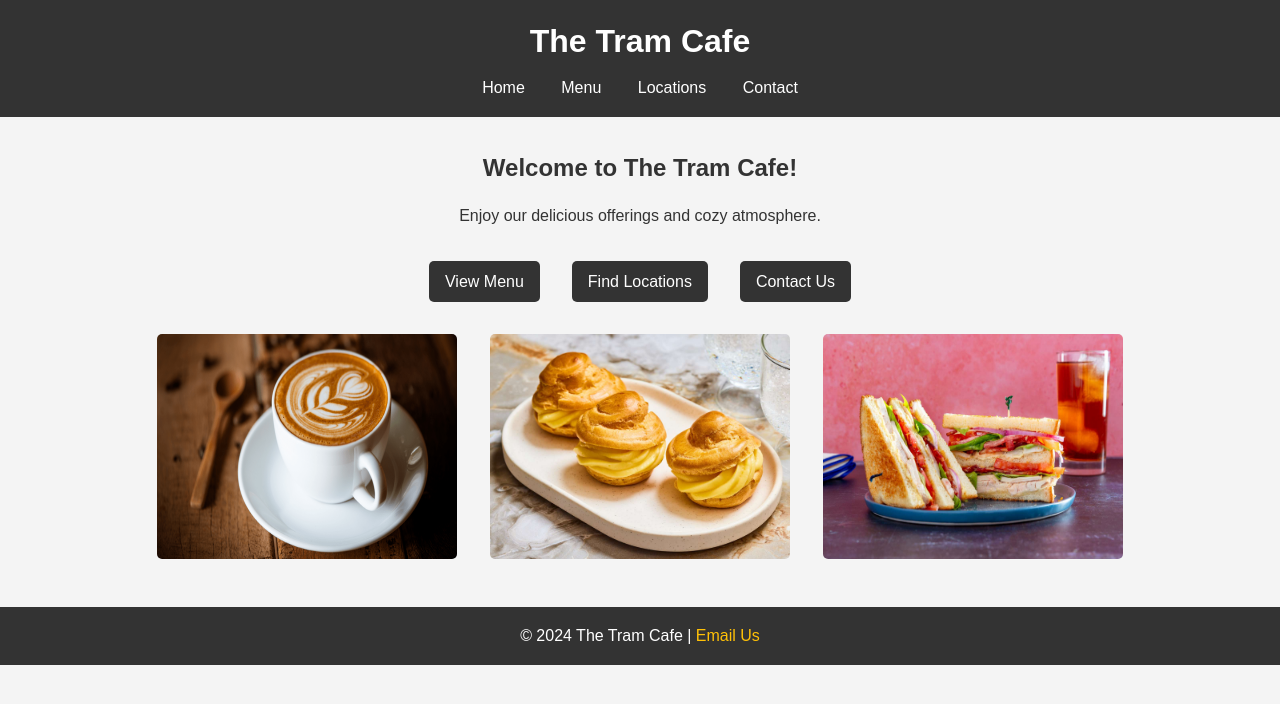
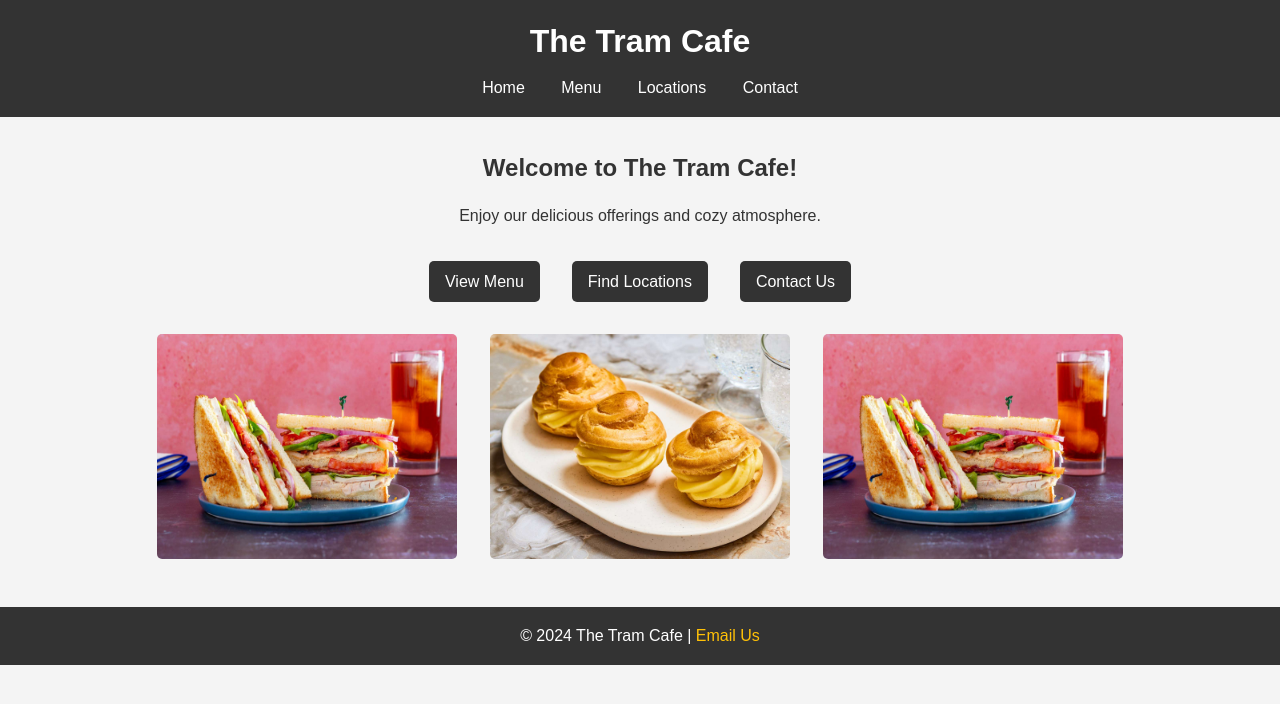
Before and after one commit to majdaputnova/The-Tram-Cafe, a plain HTML site: page index.html in a window 1280 px wide. Drawn offline with Linux system fonts and the light colour scheme; files whose address does not match are found by name.

Commit message:
index.html

```diff
--- a/index.html
+++ b/index.html
@@ -122,7 +122,7 @@
         </section>
 
         <section class="gallery">
-            <img src="https://raw.githubusercontent.com/majdaputnova/The-Tram-Cafe/refs/heads/main/Cup-Of-Creamy-Coffee.png" alt="Coffee">
+            <img src="Classic-Club-Sandwich-FT-RECIPE0523-99327c9c87214026b9419b949ee13a9c.jpg" alt="Coffee">
             <img src="C:\Majdinka\DCU MINT\Web design\Website\AR-76043-pastry-cream-DDMFS-beauty-4x3-2f3c1d67976641ebb87ca1a03e61272f.jpg" alt="Pastry">
             <img src="C:\Majdinka\DCU MINT\Web design\Website\Classic-Club-Sandwich-FT-RECIPE0523-99327c9c87214026b9419b949ee13a9c.jpg" alt="Sandwich">
         </section>
```
